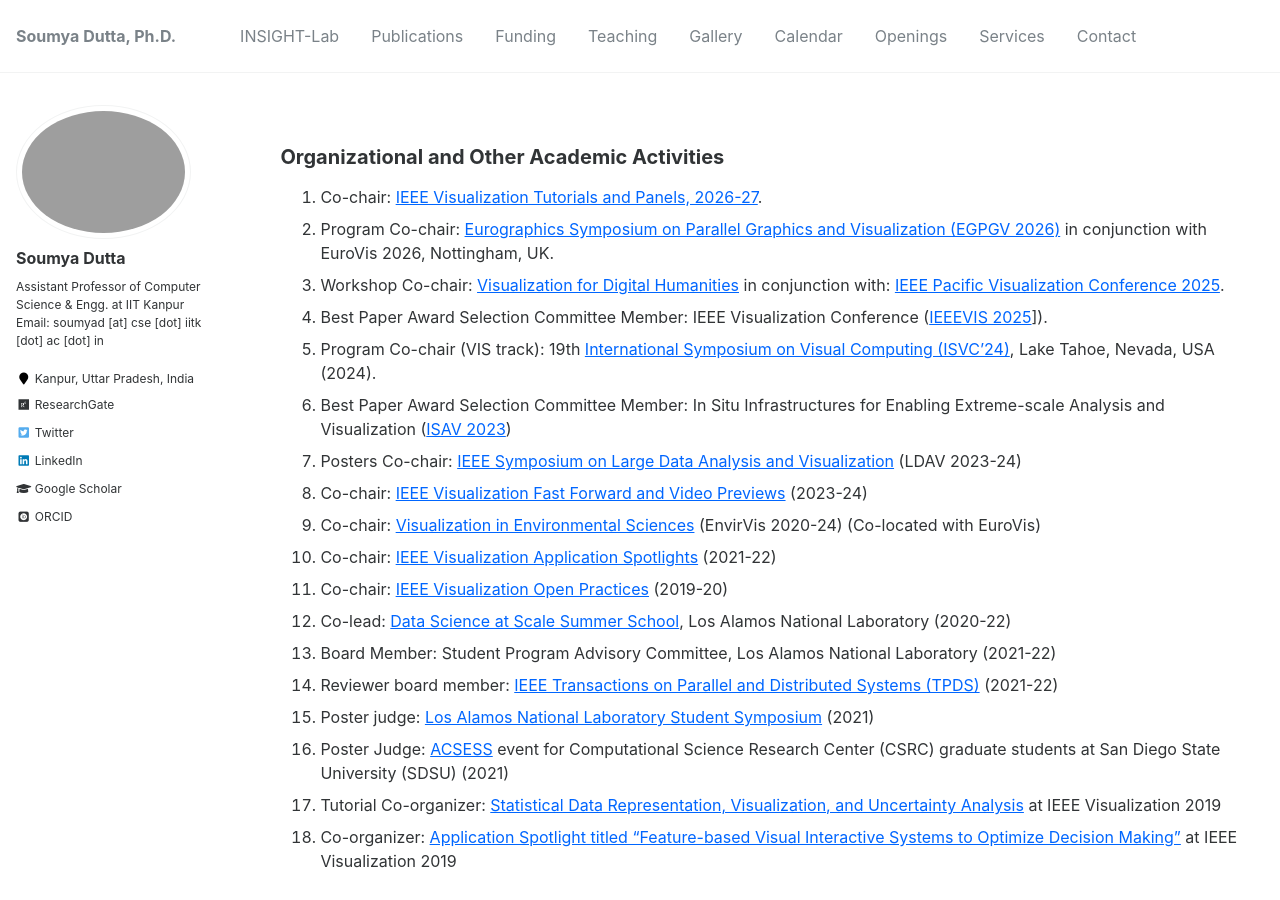
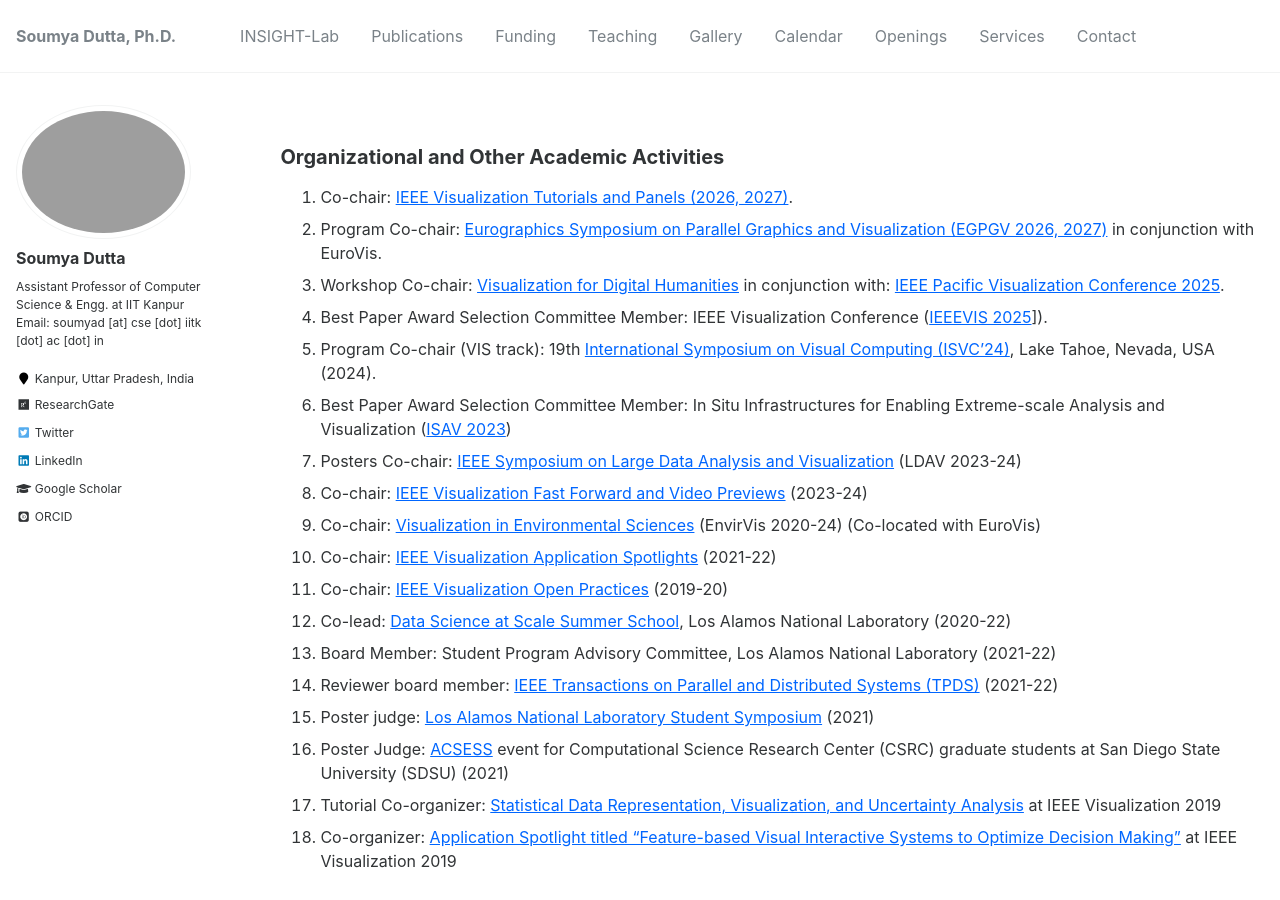
Before and after one commit to soumyadutta-cse/soumyadutta-cse.github.io, a Jekyll site: the page built from _pages/services.md, in a window 1280 px wide and 900 px high. Built offline with Jekyll 4.4.1, drawn with Linux system fonts in a browser that asks for light colours; some web fonts are replaced.

Commit message:
update minor

```diff
--- a/_pages/services.md
+++ b/_pages/services.md
@@ -6,8 +6,8 @@ author_profile: true
 ---
 
 ## Organizational and Other Academic Activities
-18. Co-chair: [IEEE Visualization Tutorials and Panels, 2026-27](https://ieeevis.org/year/2026/info/committees/conference-committee).
-17. Program Co-chair: [Eurographics Symposium on Parallel Graphics and Visualization (EGPGV 2026)](https://egpgv-symposium.github.io/2026/) in conjunction with EuroVis 2026, Nottingham, UK.
+18. Co-chair: [IEEE Visualization Tutorials and Panels (2026, 2027)](https://ieeevis.org/year/2026/info/committees/conference-committee).
+17. Program Co-chair: [Eurographics Symposium on Parallel Graphics and Visualization (EGPGV 2026, 2027)](https://egpgv-symposium.github.io/2026/) in conjunction with EuroVis.
 16. Workshop Co-chair: [Visualization for Digital Humanities](https://soumyadutta-cse.github.io/dphvis/) in conjunction with: [IEEE Pacific Visualization Conference 2025](https://pacificvis2025.github.io/pages/index.html).
 15. Best Paper Award Selection Committee Member: IEEE Visualization Conference ([IEEEVIS 2025](https://ieeevis.org/year/2025/welcome)]).
 14. Program Co-chair (VIS track): 19th [International Symposium on Visual Computing (ISVC’24)](https://www.isvc.net/index.php/organizing-committee/), Lake Tahoe, Nevada, USA (2024).
```
